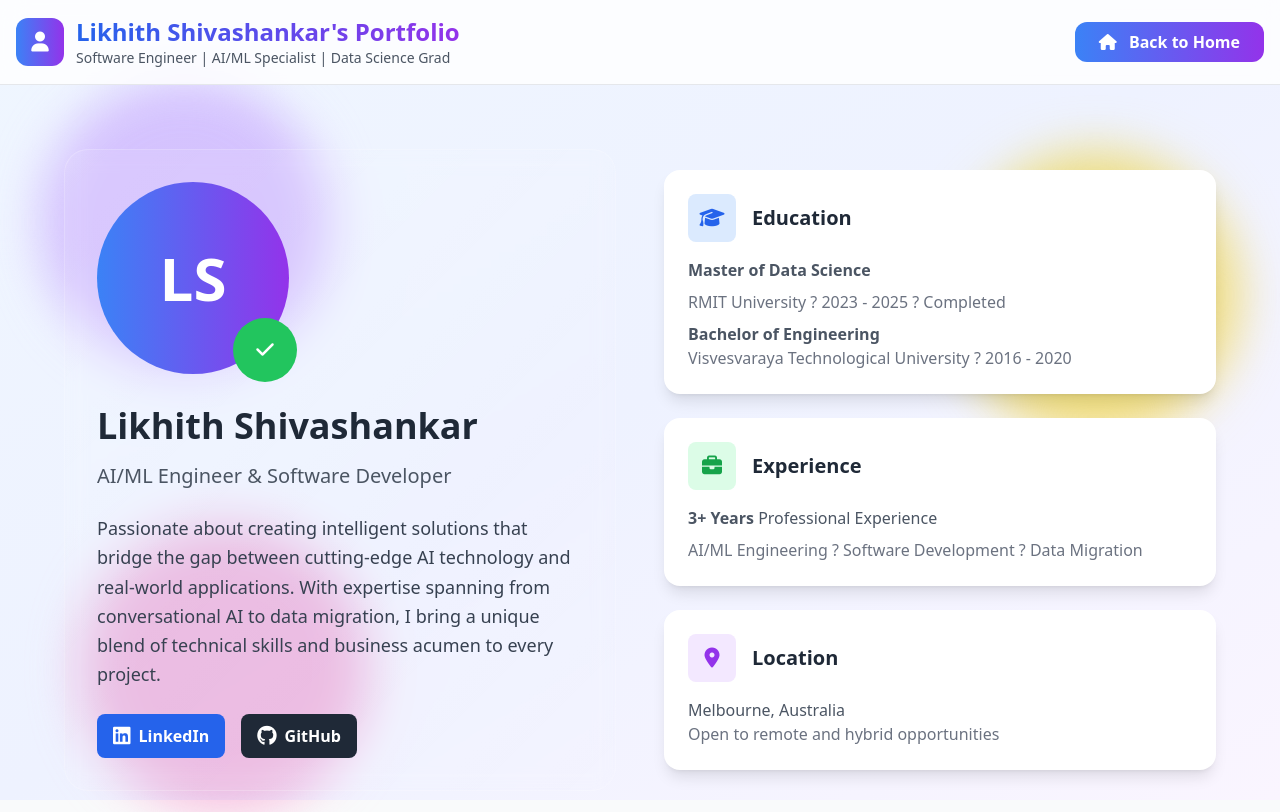
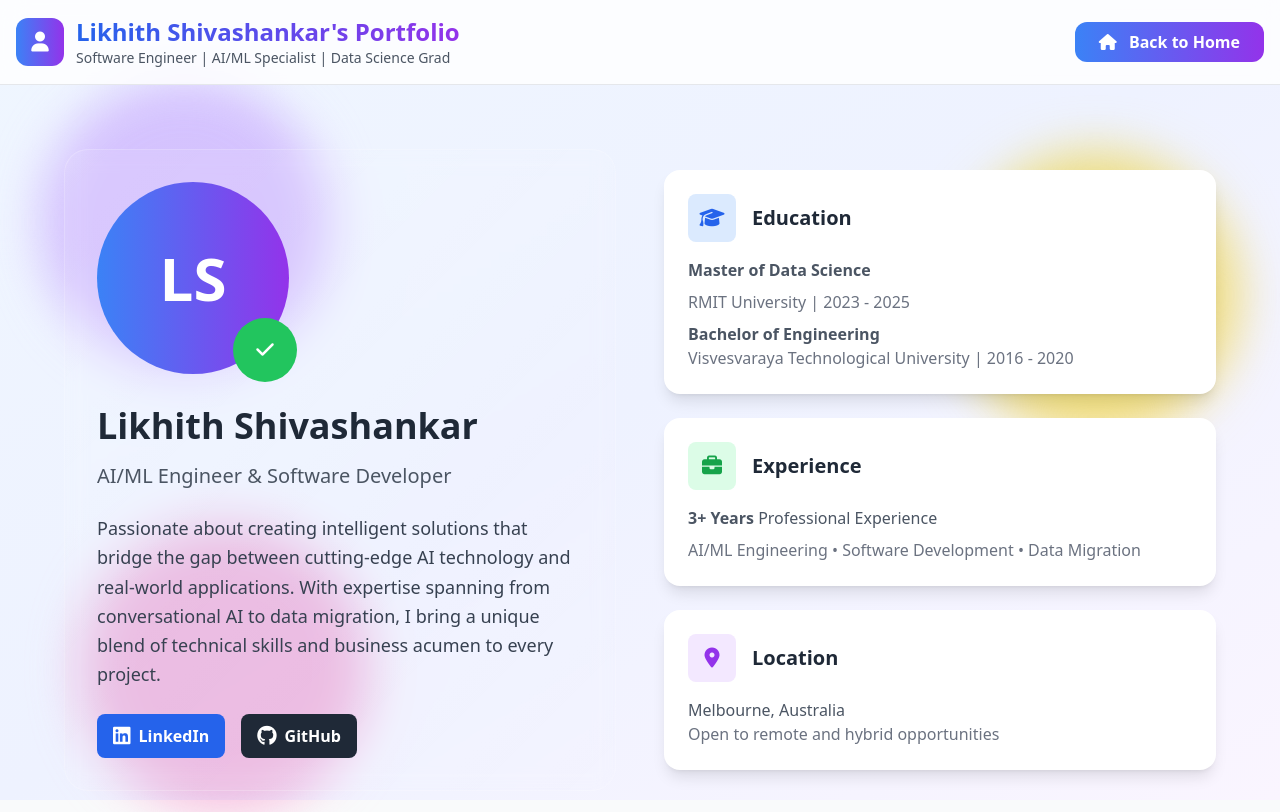
Before and after one commit to LIKHITH20/Interactive-Portfolio, a Flask app: page /about in a window 1280 px wide. Shown: the top 812 px of the page. Run offline with Flask 3, Linux system fonts and the light colour scheme; some libraries are stand-ins or nearby versions.

Commit message:
Commiting the local changes

```diff
--- a/templates/about.html
+++ b/templates/about.html
@@ -3,7 +3,7 @@
 <head>
     <meta charset="UTF-8">
     <meta name="viewport" content="width=device-width, initial-scale=1.0">
-    <title>About - Likhith Shivashankar's Portfolio | Software Engineer | AI/ML Specialist | Data Science Grad</title>
+    <title>About - TheDataEngine.io | Engineering Intelligence. Optimizing Performance.</title>
     <script src="https://cdn.tailwindcss.com"></script>
     <link href="https://cdnjs.cloudflare.com/ajax/libs/font-awesome/6.4.0/css/all.min.css" rel="stylesheet">
     <script>
@@ -181,9 +181,9 @@
                                 <h3 class="text-xl font-semibold text-gray-800">Education</h3>
                             </div>
                             <p class="text-gray-600 mb-2"><strong>Master of Data Science</strong></p>
-                            <p class="text-gray-500">RMIT University ? 2023 - 2025 ? Completed</p>
+                            <p class="text-gray-500">RMIT University | 2023 - 2025 </p>
                             <p class="text-gray-600 mt-2"><strong>Bachelor of Engineering</strong></p>
-                            <p class="text-gray-500">Visvesvaraya Technological University ? 2016 - 2020</p>
+                            <p class="text-gray-500">Visvesvaraya Technological University | 2016 - 2020</p>
                         </div>
 
                         <div class="bg-white rounded-2xl p-6 shadow-lg hover-lift">
@@ -194,7 +194,7 @@
                                 <h3 class="text-xl font-semibold text-gray-800">Experience</h3>
                             </div>
                             <p class="text-gray-600 mb-2"><strong>3+ Years</strong> Professional Experience</p>
-                            <p class="text-gray-500">AI/ML Engineering ? Software Development ? Data Migration</p>
+                            <p class="text-gray-500">AI/ML Engineering • Software Development • Data Migration</p>
                         </div>
 
                         <div class="bg-white rounded-2xl p-6 shadow-lg hover-lift">
```
